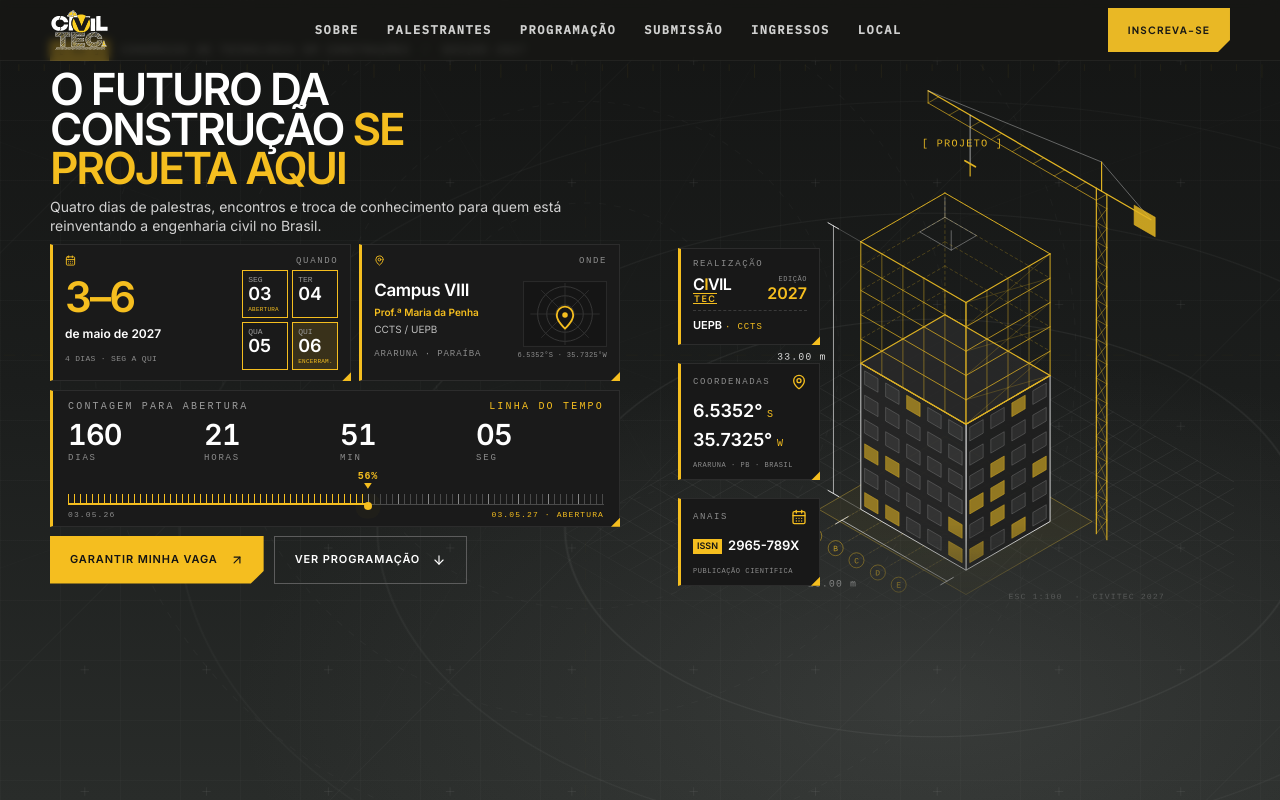
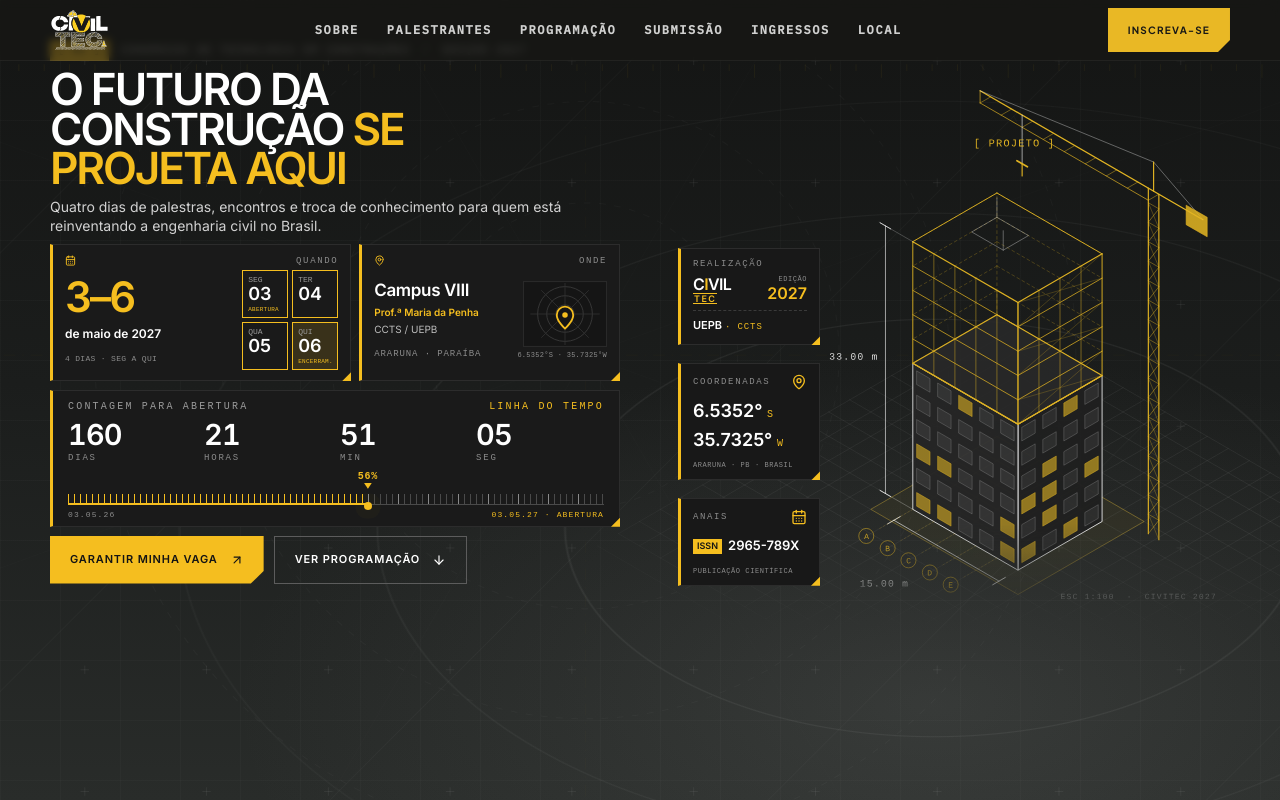
Before and after one commit to Dkalones/civil-tec, a React (Vite) app: page / in a window 1280 px wide. Shown: the top 800 px of the page. Built offline with nearby package versions, Linux system fonts and the light colour scheme.

Commit message:
Desloca prédio para a direita no Hero

```diff
--- a/src/index.css
+++ b/src/index.css
@@ -609,3 +609,11 @@
     transform-origin: center top;
   }
 }
+
+
+/* Desloca a ilustração do prédio para a direita no desktop */
+@media (min-width: 1201px) {
+  .ct-hero-artwork img {
+    translate: 52px 0;
+  }
+}
```
